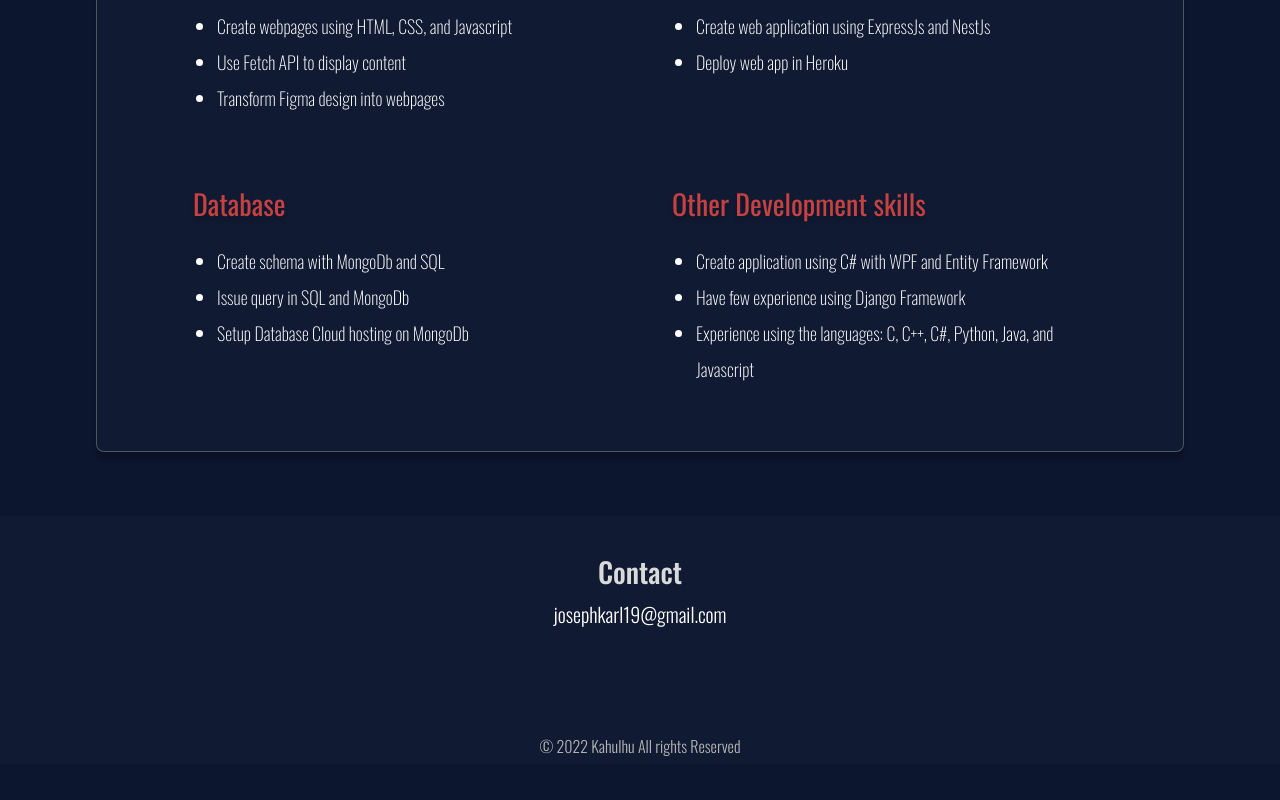
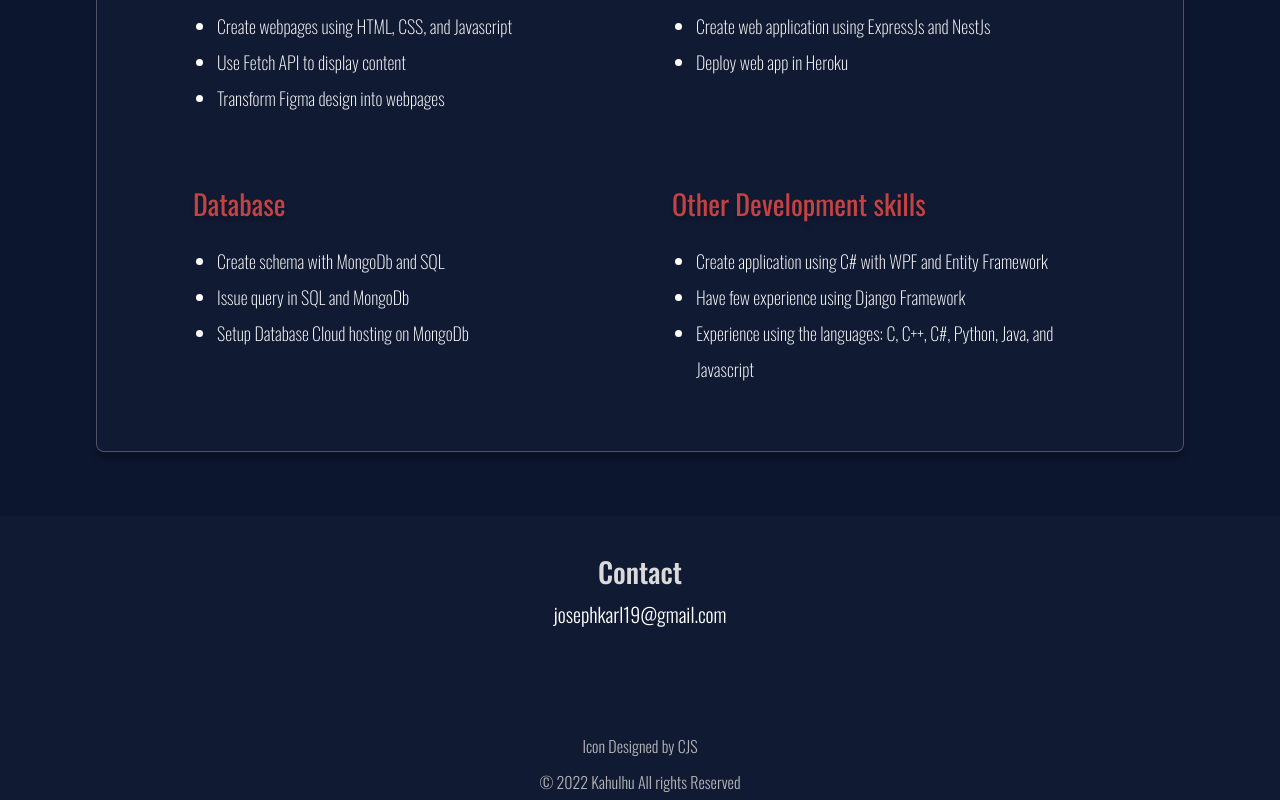
Before and after one commit to kathulhur/old-portfolio, a React (Create React App) app: page / in a window 1280 px wide. Shown: the part 1700-2500 px from the top of the page. Before the commit the page ends 2464 px from the top, so only its background shows below. Built offline with nearby package versions, Linux system fonts and the light colour scheme.

Commit message:
Add icon attribution

```diff
--- a/src/containers/footer/Footer.js
+++ b/src/containers/footer/Footer.js
@@ -9,7 +9,7 @@ const Footer = () => {
                 <h3>Contact</h3>
                 <p>josephkarl19@gmail.com</p>
             </div>
-
+            <p>Icon Designed by <a href="https://thenounproject.com/samsam58/">CJS</a></p>
             <p id="copyright">© 2022 Kahulhu All rights Reserved</p>
         </div>
     )
--- a/src/containers/footer/footer.css
+++ b/src/containers/footer/footer.css
@@ -33,7 +33,7 @@
     color: #FFFFFF;
 }
 
-.App__footer #copyright {
+.App__footer #copyright, p {
     font-family: var(--font-family);
     font-weight: 300;
     font-size: 16px;
@@ -58,3 +58,16 @@
         margin-bottom: 2rem;
     }
 }
+
+
+@media only screen and (max-width: 320px) {
+    .App__footer-contact h3{
+        font-size: 22px;
+
+    }
+
+    .App__footer-contact p {
+        font-size: 16px;
+    }
+
+}
```
